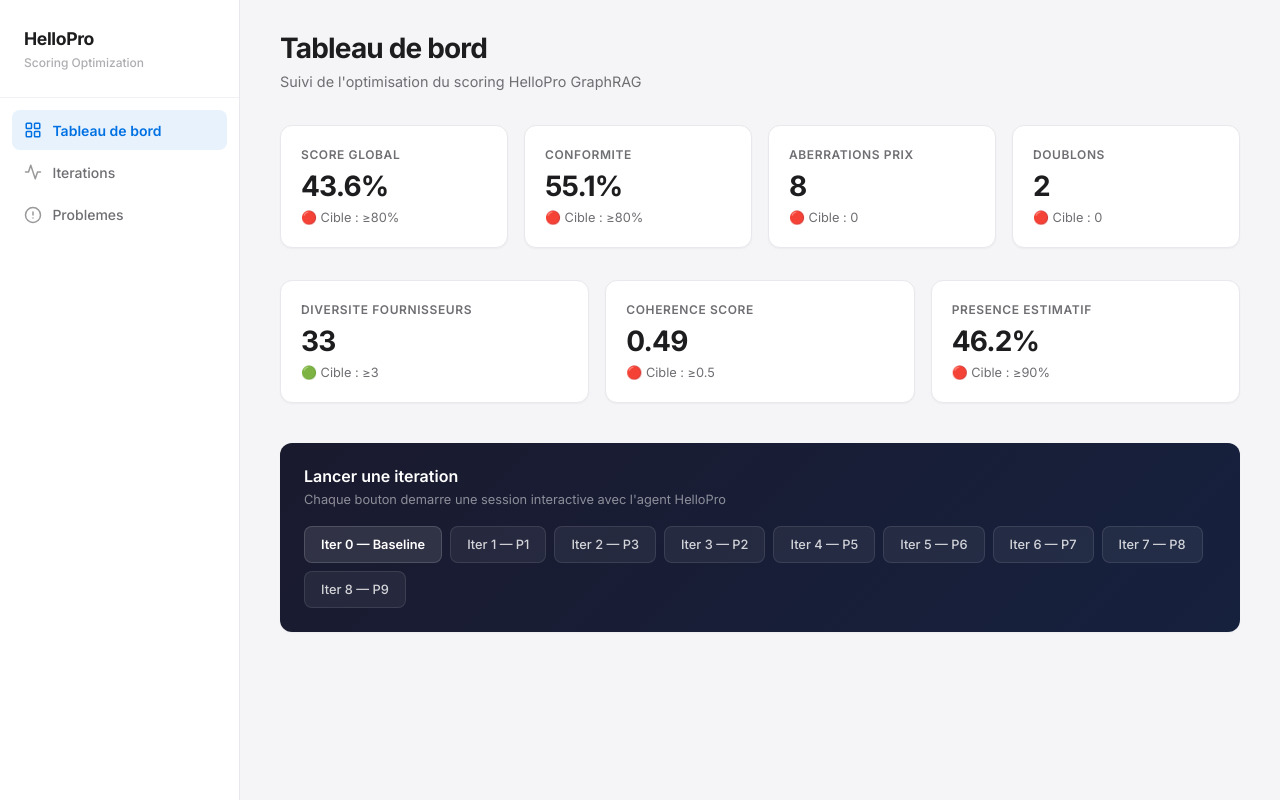
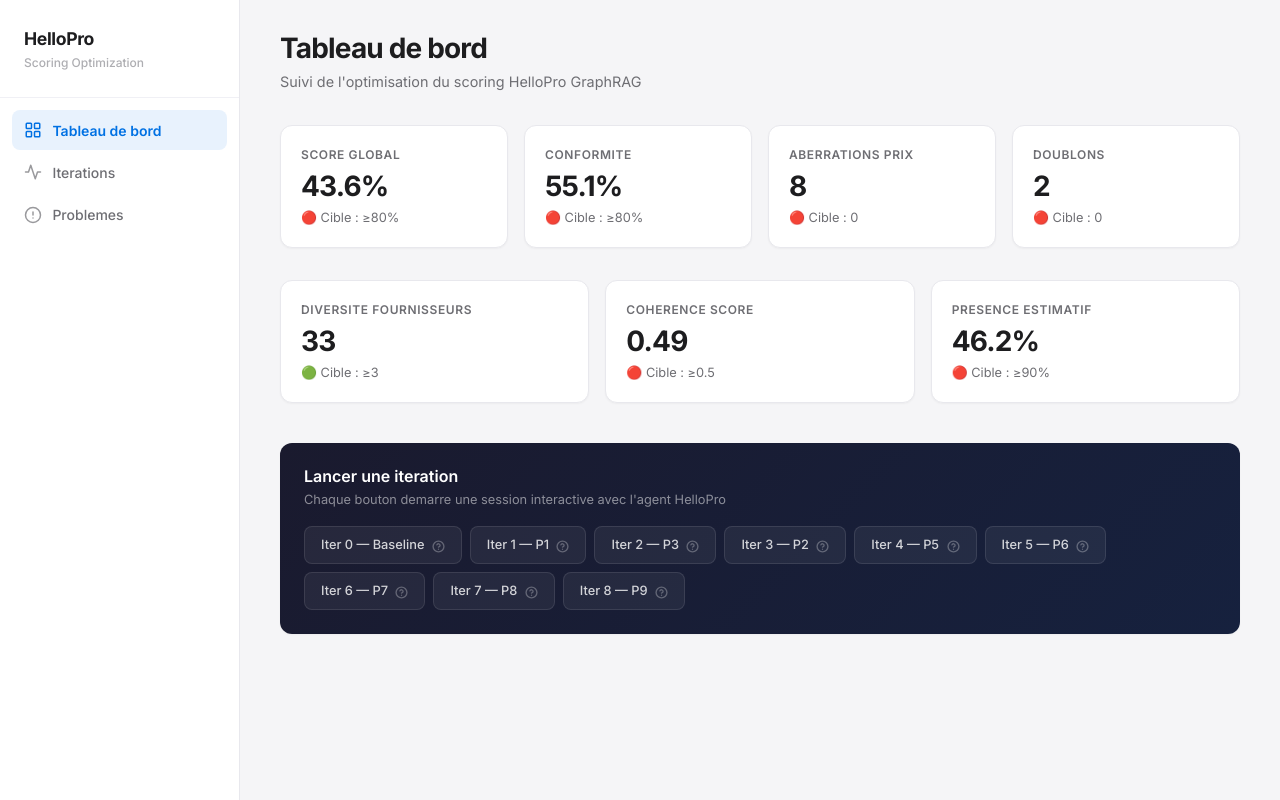
Before and after one commit to Hellopro-fr/agent-optim-scoring, a Flask app: page / in a window 1280 px wide. Run offline with Flask 3, Linux system fonts and the light colour scheme.

Commit message:
feat: implement dashboard for agent scoring with iteration tracking and metrics visualization

```diff
--- a/dashboard/templates/index.html
+++ b/dashboard/templates/index.html
@@ -88,19 +88,71 @@
                 <p style="margin: 0.25rem 0 0; font-size: 0.8rem; color: rgba(255,255,255,0.5);">Chaque bouton demarre une session interactive avec l'agent HelloPro</p>
             </div>
         </div>
+        {% set labels = {0: 'Baseline', 1: 'P1', 2: 'P3', 3: 'P2', 4: 'P5', 5: 'P6', 6: 'P7', 7: 'P8', 8: 'P9'} %}
+        {% set tooltips = {
+            0: 'Execution initiale sans modification — etablit la reference de scoring',
+            1: 'P1 — Absence caracteristique non penalisee dans le scoring',
+            2: 'P3 — Le LLM juge sur le titre seul, ignore le descriptif technique',
+            3: 'P2 — Produits hors categorie remontent trop haut dans le ranking',
+            4: 'P5 — Zero resultat retourne pour certains parcours',
+            5: 'P6 — Melange de produits neufs et occasion sans distinction',
+            6: 'P7 — Doublons et sur-representation de fournisseurs',
+            7: 'P8 — Caracteristiques discriminantes ignorees dans le scoring',
+            8: 'P9 — Selections trop restrictives ou hors sujet'
+        } %}
         <div style="display: flex; flex-wrap: wrap; gap: 0.5rem;">
-            <button class="btn btn-iterate" data-iteration="0" data-bs-toggle="modal" data-bs-target="#consoleModal"
-                    style="background: rgba(255,255,255,0.1); border: 1px solid rgba(255,255,255,0.15); color: white; border-radius: 8px; padding: 0.5rem 1rem; font-size: 0.8rem; font-weight: 600; transition: all 0.2s;">
-                Iter 0 — Baseline
-            </button>
-            {% for i in range(1, 9) %}
-            {% set problems = ['P1','P3','P2','P5','P6','P7','P8','P9'] %}
+            {% for i in range(0, 9) %}
+            {% set done = i in launched %}
             <button class="btn btn-iterate" data-iteration="{{ i }}" data-bs-toggle="modal" data-bs-target="#consoleModal"
-                    style="background: rgba(255,255,255,0.06); border: 1px solid rgba(255,255,255,0.1); color: rgba(255,255,255,0.8); border-radius: 8px; padding: 0.5rem 1rem; font-size: 0.8rem; font-weight: 500; transition: all 0.2s;">
-                Iter {{ i }} — {{ problems[i-1] }}
+                    style="background: {% if done %}rgba(40,200,64,0.15){% else %}rgba(255,255,255,0.06){% endif %}; border: 1px solid {% if done %}rgba(40,200,64,0.35){% else %}rgba(255,255,255,0.1){% endif %}; color: {% if done %}#a6e3a1{% else %}rgba(255,255,255,0.8){% endif %}; border-radius: 8px; padding: 0.5rem 1rem; font-size: 0.8rem; font-weight: {% if done %}600{% else %}500{% endif %}; transition: all 0.2s;">
+                {% if done %}<span style="margin-right: 2px;">&#10003;</span>{% endif %}Iter {{ i }} — {{ labels[i] }}
+                <span class="iter-help-wrap" onclick="event.stopPropagation();">
+                    <svg class="iter-help-icon" xmlns="http://www.w3.org/2000/svg" width="13" height="13" viewBox="0 0 24 24" fill="none" stroke="currentColor" stroke-width="2.5" stroke-linecap="round" stroke-linejoin="round"><circle cx="12" cy="12" r="10"/><path d="M9.09 9a3 3 0 0 1 5.83 1c0 2-3 3-3 3"/><line x1="12" y1="17" x2="12.01" y2="17"/></svg>
+                    <span class="iter-tooltip">{{ tooltips[i] }}</span>
+                </span>
             </button>
             {% endfor %}
         </div>
+        <style>
+            .iter-help-wrap {
+                position: relative;
+                display: inline-block;
+                margin-left: 4px;
+                vertical-align: -1px;
+                cursor: help;
+            }
+            .iter-help-icon { opacity: 0.35; transition: opacity 0.2s; }
+            .iter-help-wrap:hover .iter-help-icon { opacity: 0.9; }
+            .iter-tooltip {
+                display: none;
+                position: fixed;
+                background: #0a0a14;
+                color: rgba(255,255,255,0.85);
+                font-size: 0.75rem;
+                font-weight: 500;
+                line-height: 1.45;
+                padding: 0.5rem 0.75rem;
+                border-radius: 8px;
+                border: 1px solid rgba(255,255,255,0.12);
+                max-width: 260px;
+                z-index: 9999;
+                box-shadow: 0 8px 24px rgba(0,0,0,0.5);
+                pointer-events: none;
+            }
+            .iter-help-wrap:hover .iter-tooltip { display: block; }
+        </style>
+        <script>
+            document.addEventListener('DOMContentLoaded', function() {
+                document.querySelectorAll('.iter-help-wrap').forEach(function(wrap) {
+                    wrap.addEventListener('mouseenter', function() {
+                        var tip = wrap.querySelector('.iter-tooltip');
+                        var rect = wrap.getBoundingClientRect();
+                        tip.style.left = rect.left + 'px';
+                        tip.style.top = (rect.top - tip.offsetHeight - 8) + 'px';
+                    });
+                });
+            });
+        </script>
     </div>
 </div>
 
```
